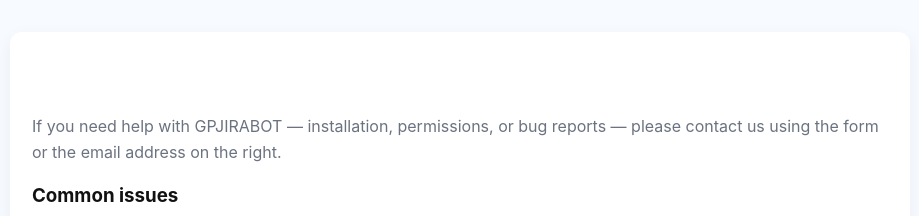
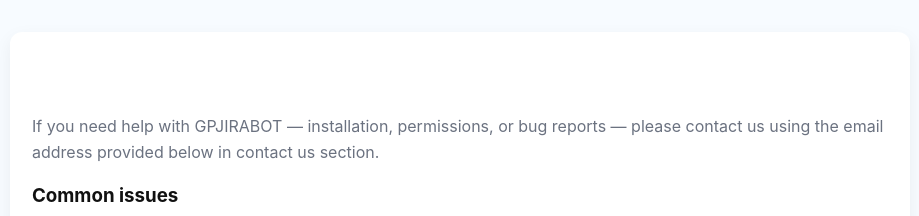
Before and after one commit to prashantsingh34/GPJIRABOT, a plain HTML site: page support.html in a window 1280 px wide. Shown: the top 216 px of the page, without its empty margins (180-1099 px from the left). Drawn offline with Linux system fonts and the light colour scheme.

Commit message:
updated support page

```diff
--- a/support.html
+++ b/support.html
@@ -24,7 +24,7 @@ footer{margin-top:18px;font-size:13px;color:var(--muted)}
 <h1 style="color: white;">Support</h1>
 <div class="grid">
 <div>
-<p class="contact">If you need help with GPJIRABOT — installation, permissions, or bug reports — please contact us using the form or the email address on the right.</p>
+<p class="contact">If you need help with GPJIRABOT — installation, permissions, or bug reports — please contact us using the email address provided below in contact us section.</p>
 
 
 <h3>Common issues</h3>
```
